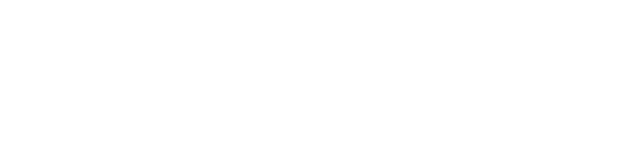
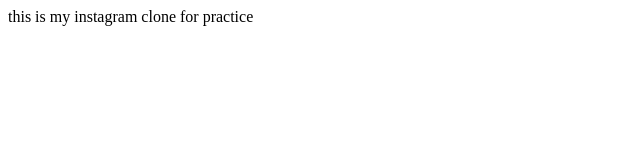
Before and after one commit to bharatmulani567-commits/Instagram.Clone, a plain HTML site: page index.html in a window 1280 px wide. Shown: the whole page, without its empty margins (0-640 px from the left). Drawn offline with Linux system fonts and the light colour scheme.

Commit message:
added container in main

```diff
--- a/index.html
+++ b/index.html
@@ -6,6 +6,9 @@
     <title>Document</title>
 </head>
 <body>
+    <div class="container">
+        this is my instagram clone for practice
 
+    </div>
 </body>
 </html>
```
